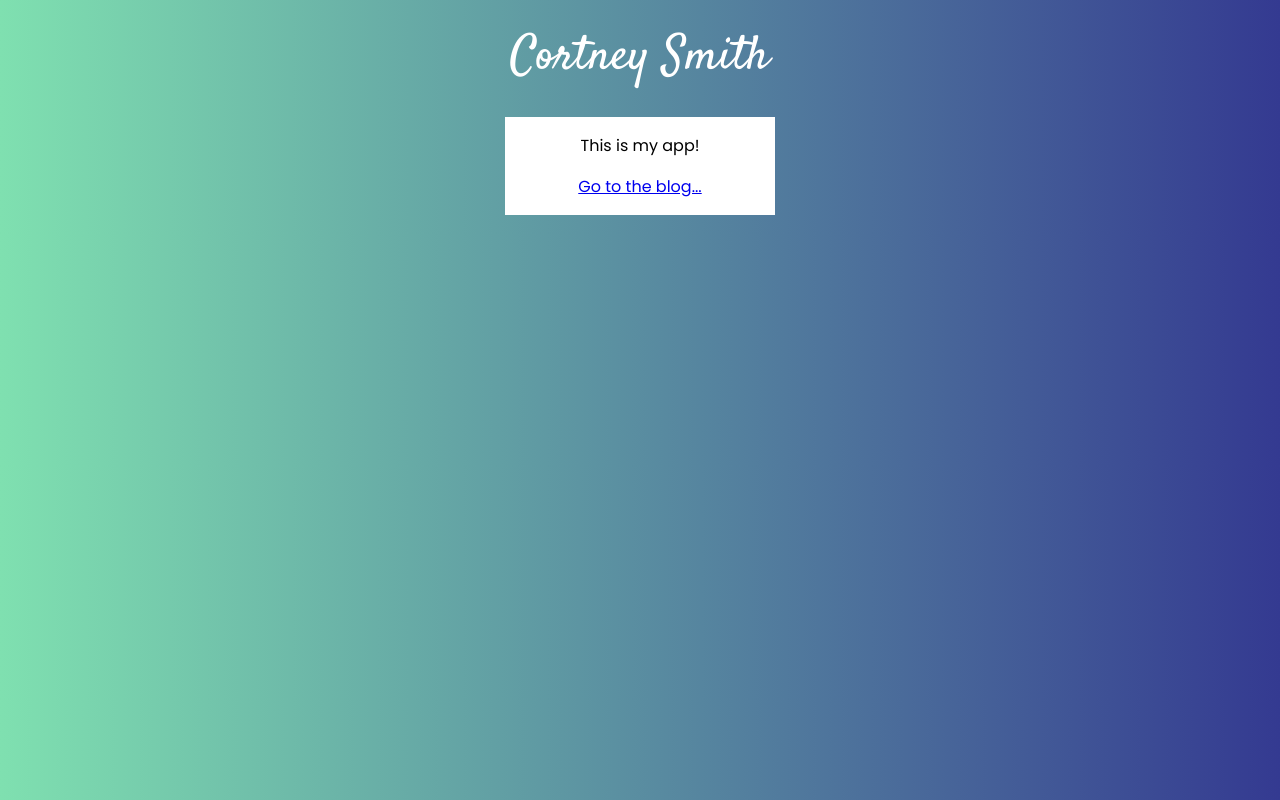
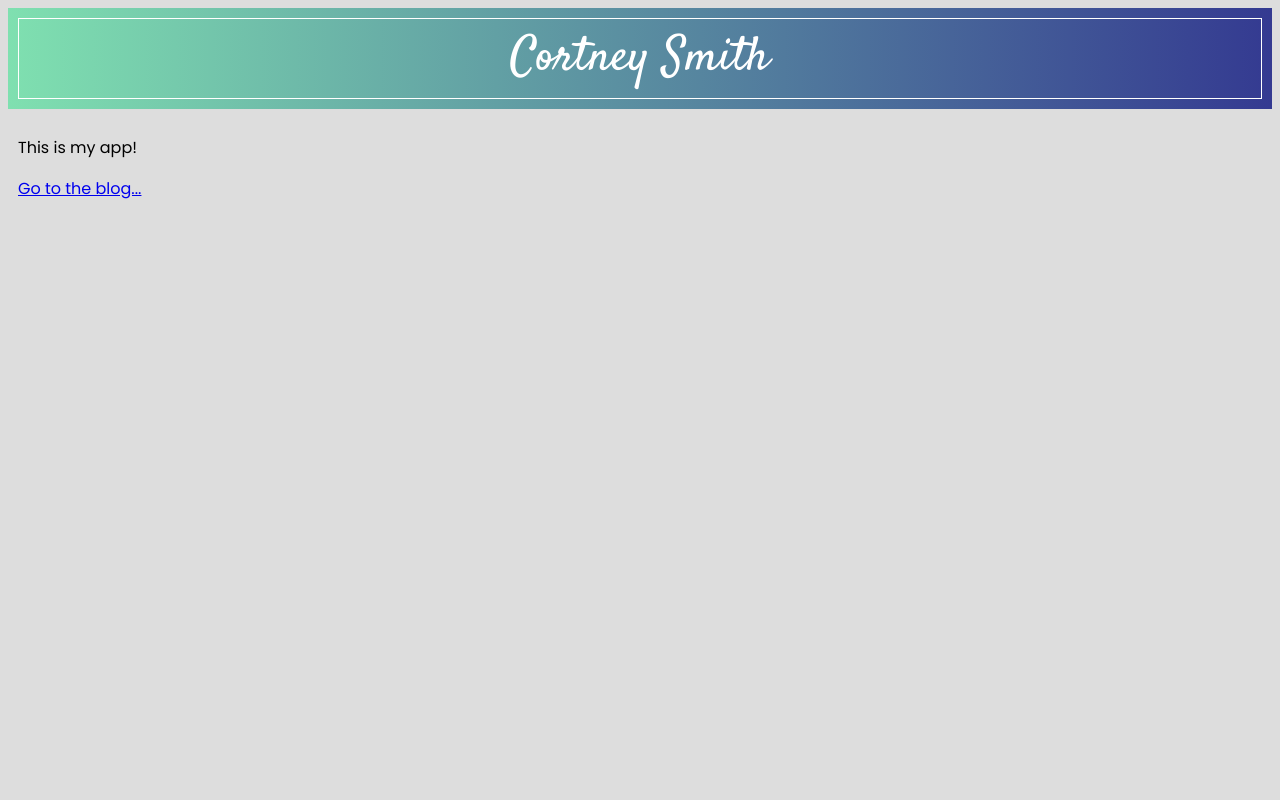
Before and after one commit to cortneysmith/cortneysmith, a React (Create React App) app: page / in a window 1280 px wide. Built offline with nearby package versions, Linux system fonts and the light colour scheme; what buttercms would draw is missing.

Commit message:
fix up css stuff

```diff
--- a/src/Components/App.tsx
+++ b/src/Components/App.tsx
@@ -1,5 +1,4 @@
 import React, { Component } from "react";
-import "../css/App.css";
 
 interface AppState {}
 
--- a/src/css/App.css
+++ /dev/null
@@ -1,34 +0,0 @@
-.App {
-  text-align: center;
-}
-
-.App-logo {
-  animation: App-logo-spin infinite 20s linear;
-  height: 40vmin;
-  pointer-events: none;
-}
-
-.App-header {
-  background-color: #282c34;
-  min-height: 100vh;
-  display: flex;
-  flex-direction: column;
-  align-items: center;
-  justify-content: center;
-  font-size: calc(10px + 2vmin);
-  color: white;
-}
-
-#app-main a {
-  color: #61dafb;
-  color: var(--mint-green);
-}
-
-@keyframes App-logo-spin {
-  from {
-    transform: rotate(0deg);
-  }
-  to {
-    transform: rotate(360deg);
-  }
-}
--- a/src/css/index.css
+++ b/src/css/index.css
@@ -11,40 +11,46 @@ body {
 }
 
 body {
-  display: grid;
-  justify-content: center;
-  align-content: center;
-  font-family: 'Poppins', sans-serif;
-  justify-content: center;
+  font-family: "Poppins", sans-serif;
   -webkit-font-smoothing: antialiased;
   -moz-osx-font-smoothing: grayscale;
-  background: linear-gradient(90deg, var(--mint-green), var(--dark-blue));
+  background: #ddd;
 }
 
 #header {
-  display: grid;
-  justify-content: center;
   padding: 10px;
+  background: linear-gradient(90deg, var(--mint-green), var(--dark-blue));
 }
 
 #header h1 {
   color: #fff;
   font-size: 3em;
   font-weight: normal;
-  font-family: 'Satisfy', cursive;
+  font-family: "Satisfy", cursive;
+  text-align: center;
   margin: 0;
   padding: 5px;
+  border: solid #fff;
+  border-width: 1px;
 }
 
 code {
-  font-family: source-code-pro, Menlo, Monaco, Consolas, "Courier New", monospace;
+  font-family: source-code-pro, Menlo, Monaco, Consolas, "Courier New",
+    monospace;
 }
 
-*, *:before, *:after {
+*,
+*:before,
+*:after {
   box-sizing: inherit;
 }
 
-h1, h2, h3, h4, h5, h6 {
+h1,
+h2,
+h3,
+h4,
+h5,
+h6 {
   margin: 0, 0, 5px, 0;
 }
 
@@ -64,13 +70,11 @@ p.buttonArea {
 #main {
   display: grid;
   grid-template-columns: 1fr;
-  background: #fff;
   margin: 10px;
 }
 
 .blog_post {
   display: grid;
-  align-items: center;
   padding: 5px;
 }
 
@@ -79,7 +83,7 @@ p.buttonArea {
 }
 
 .blog_post figure.image {
-  box-sizing: content-box;
+  display: grid;
   margin: 0;
   padding: 0;
 }
```
Also changed, not shown: 1 other file (tests, documents, lock files or other folders).
